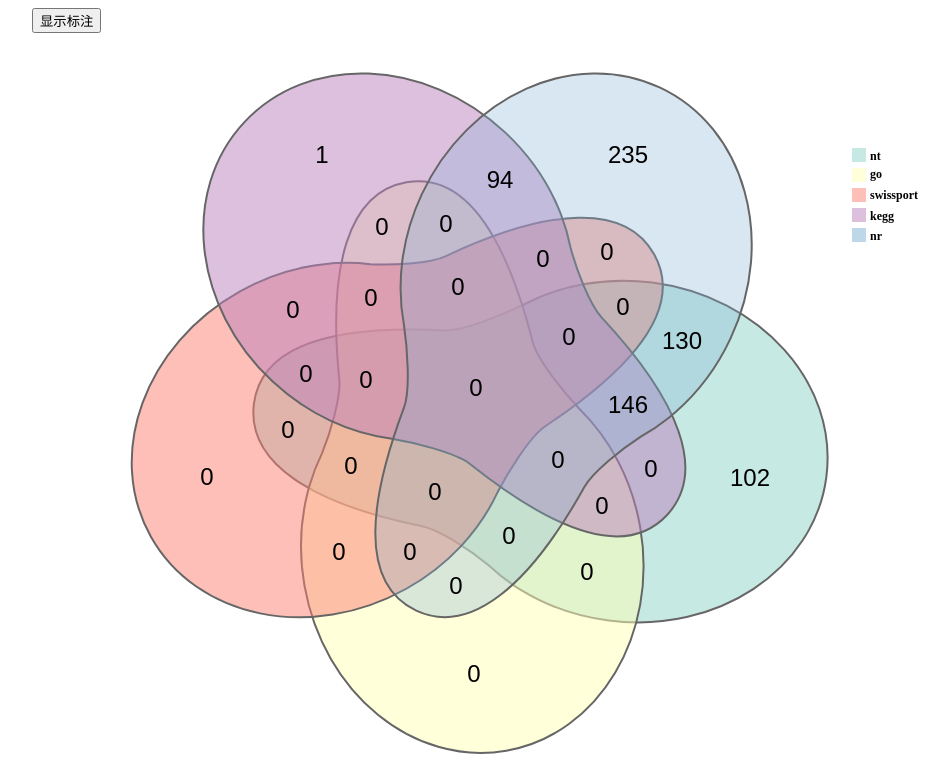
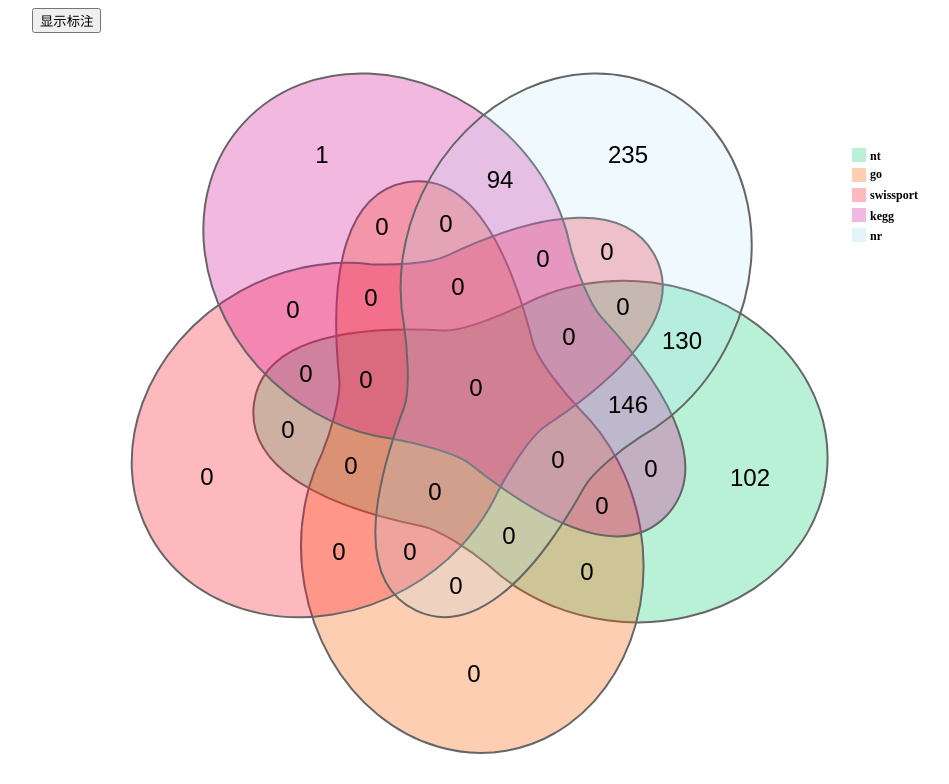
Before and after one commit to gooalFront/Venn-chart, a website built with webpack: page index.html in a window 1280 px wide. Shown: the top 784 px of the page, without its empty margins (208-1157 px from the left). Built offline with nearby package versions, Linux system fonts and the light colour scheme.

Commit message:
Modified ： default colors

```diff
--- a/src/index.js
+++ b/src/index.js
@@ -29,7 +29,7 @@ import "babel-polyfill";
     class Venn {
         constructor({ id, DEBUG = false }) {
             if (!id && typeof id != 'string') throw new Error('parent-id error');
-            this.colors = ['rgba(141,211,199,0.5)', 'rgba(255,255,179,0.5)', 'rgba(251,128,114,0.5)', 'rgba(188,128,189,0.5)', 'rgba(128,177,211,0.5)'];
+            this.colors = ['rgba(21, 209, 118,0.3)', 'rgba(252, 93, 0,0.3)', 'rgba(252, 25, 40,0.3)', 'rgba(214, 21, 150,0.3)', 'rgba(167, 218, 248,0.3)'];
             this.parent = document.getElementById(id);
             this.WNT2 = {};
             this.WNT3 = {};
```
Also changed, not shown: dist/index.html, dist/venn.js, 2 other files.
